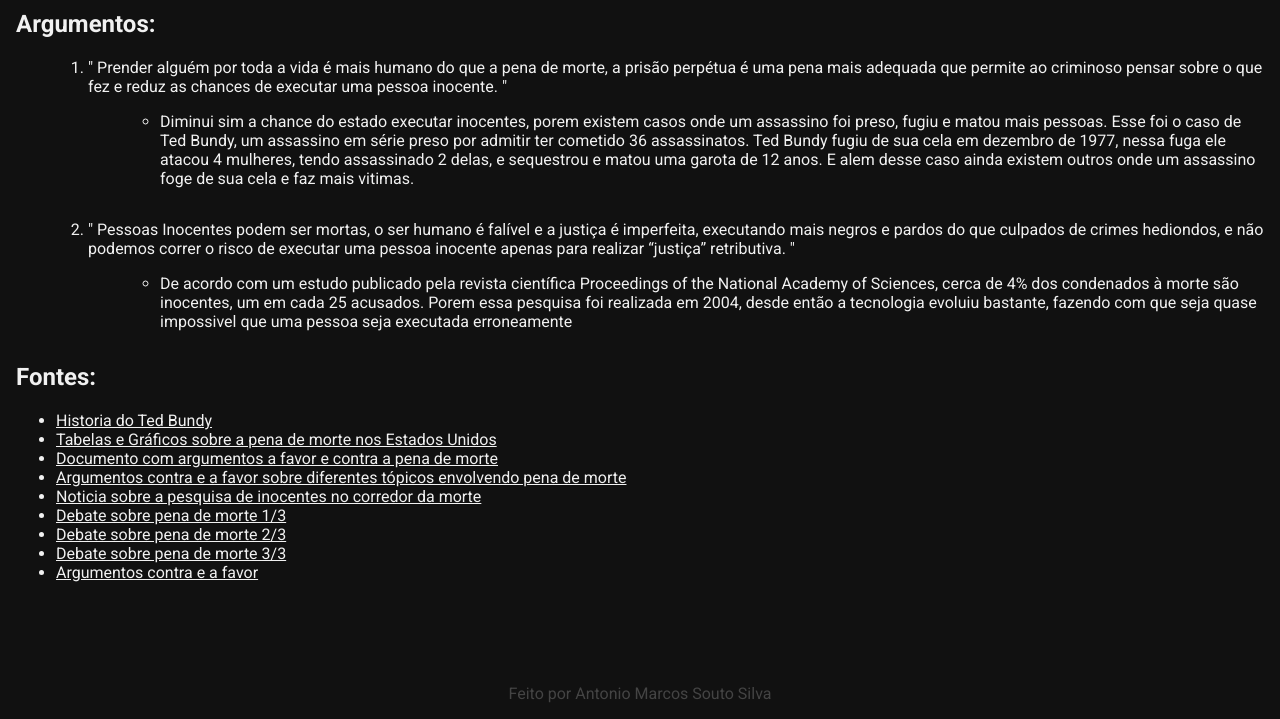
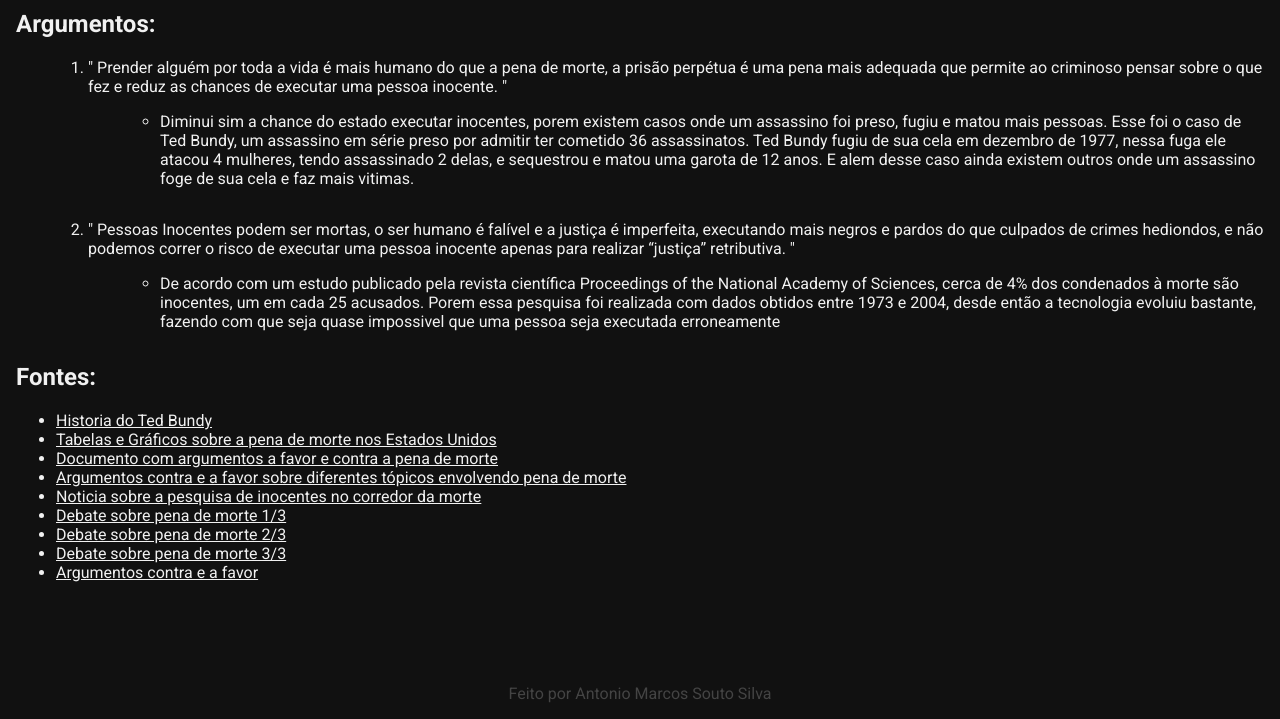
Before and after one commit to marcossouto0/port-debate-pena-de-morte, a website: page index.html in a window 1280 px wide. Shown: the part 81-800 px from the top of the page. Drawn offline with Linux system fonts and the light colour scheme.

Commit message:
Update index.html

```diff
--- a/index.html
+++ b/index.html
@@ -55,7 +55,7 @@
                 De acordo com um estudo publicado pela revista científica
                 Proceedings of the National Academy of Sciences, cerca de 4% dos
                 condenados à morte são inocentes, um em cada 25 acusados. Porem
-                essa pesquisa foi realizada em 2004, desde então a tecnologia
+                essa pesquisa foi realizada com dados obtidos entre 1973 e 2004, desde então a tecnologia
                 evoluiu bastante, fazendo com que seja quase impossivel que uma
                 pessoa seja executada erroneamente
               </li>
```
